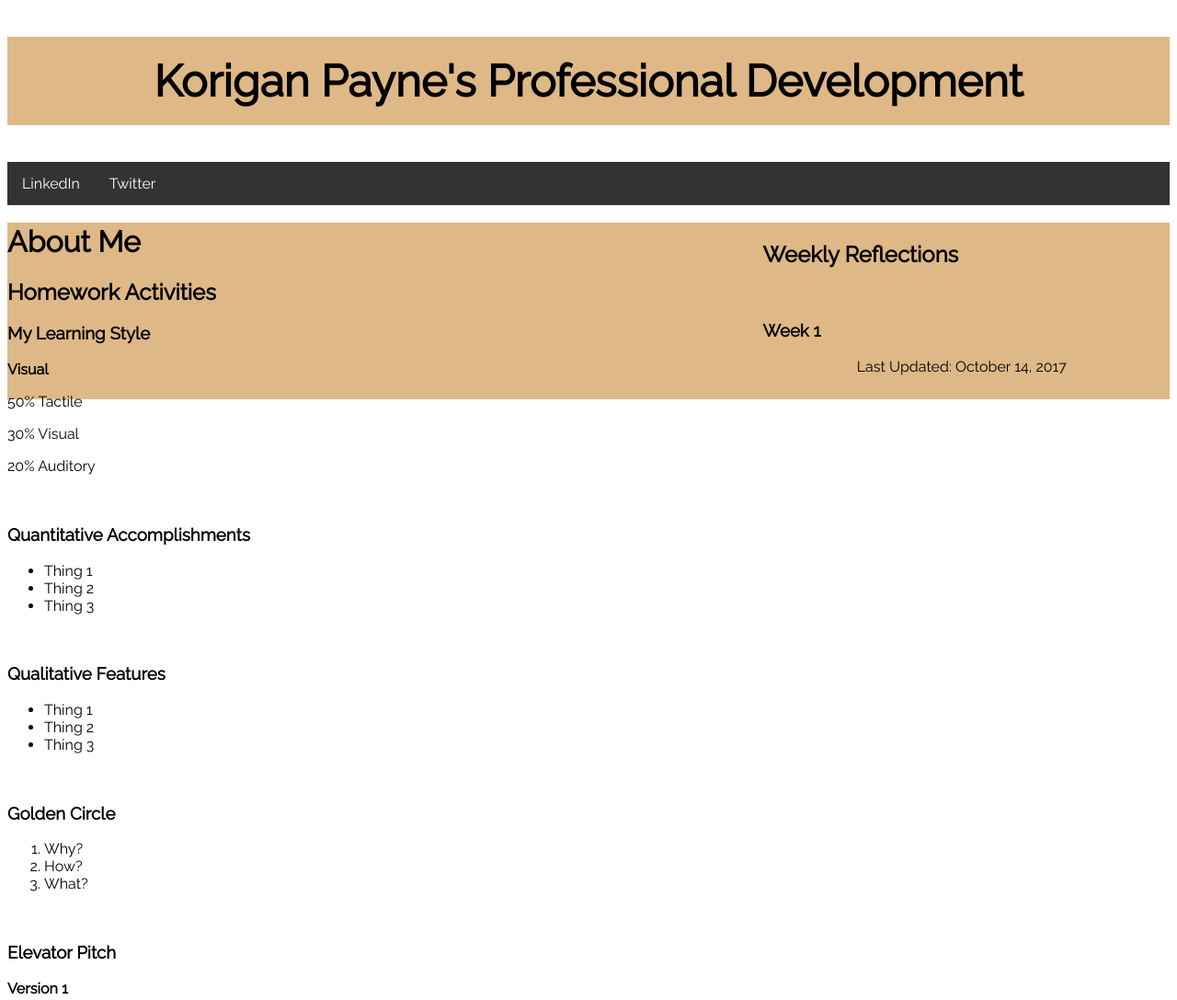
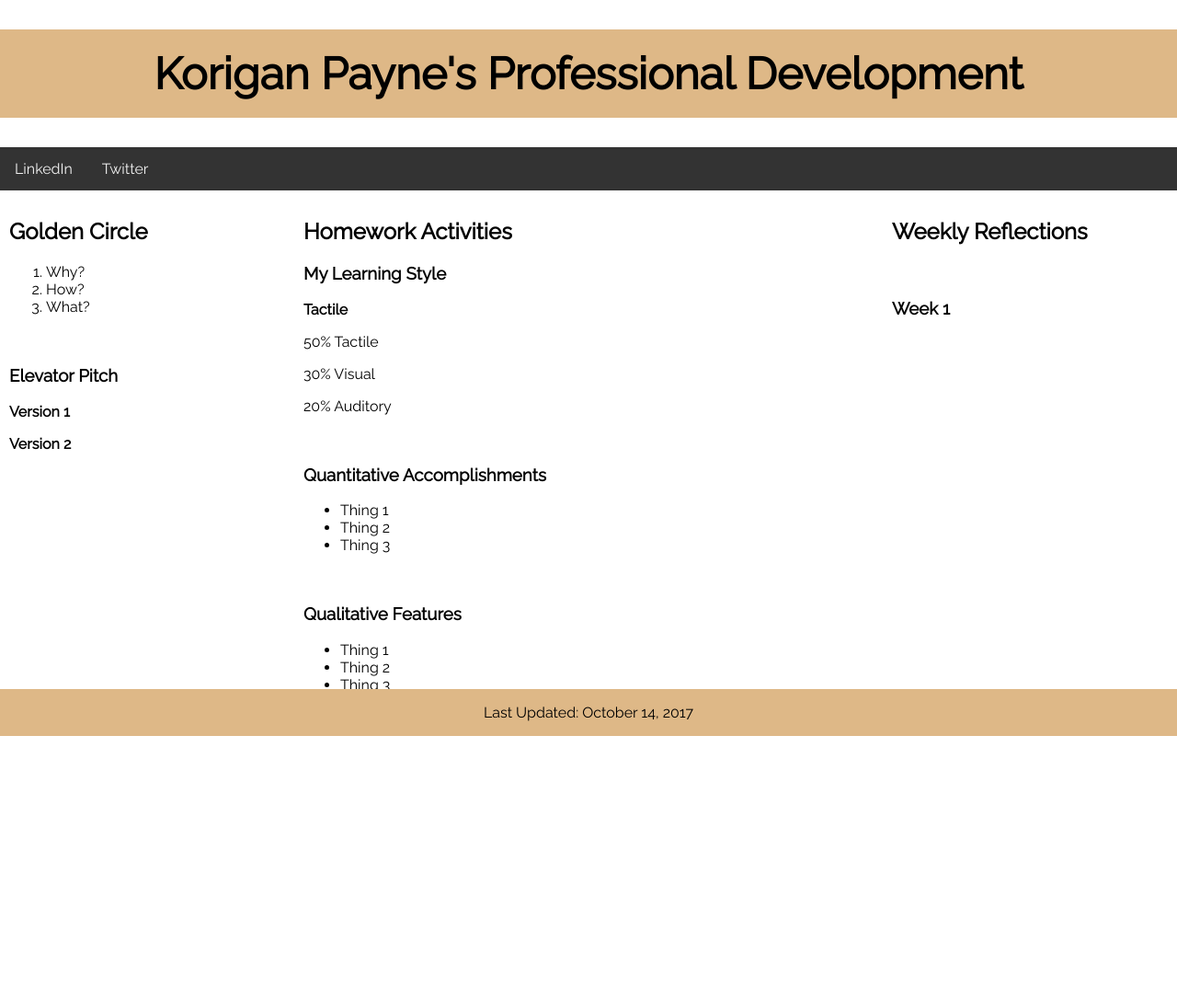
Before and after one commit to Koriganp/pro-dev-doc, a plain HTML site: page index.html in a window 1280 px wide. Shown: the top 1087 px of the page at 92% size. After the commit the page ends 800 px from the top, so only its background shows below. Drawn offline with Linux system fonts and the light colour scheme.

Commit message:
Corrected issues with style and layout

```diff
--- a/index.html
+++ b/index.html
@@ -8,23 +8,36 @@
 		<link href="styles/style.css" rel="stylesheet" type="text/css"/>
 		<link href="https://fonts.googleapis.com/css?family=Raleway" rel="stylesheet"/>
 	</head>
+
 	<body>
 		<header>
-			<nav>
 			<h1 class="header">Korigan Payne's Professional Development</h1>
-				<ul id="mediaLinks">
-					<li class="myLinks"><a href="https://www.linkedin.com/in/korigan-payne-0570066b" target="_blank">LinkedIn</a></li>
-					<li class="myLinks"><a href="https://twitter.com/Koriganp" target="_blank">Twitter</a></li>
-				</ul>
+			<nav class="topnav">
+				<a href="https://www.linkedin.com/in/korigan-payne-0570066b" target="_blank">LinkedIn</a>
+				<a href="https://twitter.com/Koriganp" target="_blank">Twitter</a>
 			</nav>
 		</header>
-		<main class="column">
-		<h1>About Me</h1>
+
+		<main>
 <!-- This is section is for all the professional development homework activities if I have any-->
-		<div class="homework">
+		<div class="column side">
+			<h2>Golden Circle</h2>
+			<ol>
+				<li>Why?</li>
+				<li>How?</li>
+				<li>What?</li>
+			</ol>
+				<br>
+			<h3>Elevator Pitch</h3>
+				<p><strong>Version 1</strong></p>
+
+				<p><strong>Version 2</strong></p>
+
+		</div>
+		<div class="column middle">
 			<h2>Homework Activities</h2>
 			<h3>My Learning Style</h3>
-			<p><strong>Visual</strong></p>
+				<p><strong>Tactile</strong></p>
 				<p>50% Tactile</p>
 				<p>30% Visual</p>
 				<p>20% Auditory</p>
@@ -42,28 +55,16 @@
 					<li>Thing 2</li>
 					<li>Thing 3</li>
 				</ul>
-			<br>
-			<h3>Golden Circle</h3>
-			<ol>
-				<li>Why?</li>
-				<li>How?</li>
-				<li>What?</li>
-			</ol>
-			<br>
-			<h3>Elevator Pitch</h3>
-			<p><strong>Version 1</strong></p>
+		</div>
 
-			<p><strong>Version 2</strong></p>
-
-		</div>
-		</main>
-		<br>
-		<aside class="column">
+		<div class="column side">
 			<h2>Weekly Reflections</h2>
 			<br>
 			<h3>Week 1</h3>
-		</aside>
-				<footer>
+		</div>
+		</main>
+
+		<footer class="footer">
 			<p>Last Updated: October 14, 2017</p>
 		</footer>
 	</body>
--- a/styles/style.css
+++ b/styles/style.css
@@ -5,6 +5,15 @@ html {
 	text-align: justify;
 }
 
+* {
+	box-sizing: border-box;
+}
+
+body {
+	margin: 0;
+}
+
+/*Style the header*/
 .header {
 	font-size: 3em;
 	background-color: burlywood;
@@ -12,54 +21,61 @@ html {
 	padding: 20px;
 }
 
-/*Navigation Bar style*/
-#mediaLinks {
-	list-style-type: none;
-	margin: 0;
-	padding: 0;
+/*Style the top navigation bar*/
+.topnav {
 	overflow: hidden;
 	background-color: #333;
 }
 
-.myLinks {
+.topnav a {
 	float: left;
-}
-
-.myLinks a {
 	display: block;
-	color: white;
+	color: #f2f2f2;
 	text-align: center;
 	padding: 14px 16px;
 	text-decoration: none;
 }
 
-/* Change the link black on hover*/
-.myLinks a:hover {
-	background-color: #111;
+.topnav a:hover {
+	background-color: #ddd;
+	color: black;
 }
 
-/*Create two columns that float next to each other*/
+
+/*Create three unequal columns that float next to each other*/
 .column {
 	float: left ;
+	padding: 10px;
 }
 
-main {
-	width: 65%
+.column.side {
+	width: 25%;
 }
 
-aside {
-	width: 35%;
+.column.middle {
+	width: 50%;
+}
+
+.row:after {
+	content: "";
+	display: table;
+	clear: both;
 }
 
 /*Responsive layout to stack on top of each other on smaller screens*/
 @media (max-width: 600px) {
-	.column {
+	.column.side, .column.middle {
 		width: 100%;
 	}
 }
 
-footer {
+.footer {
+	position: fixed;
+	left: 0;
+	bottom: 0;
+	width: 100%;
 	background-color: burlywood;
+	color: black;
 	text-align: center;
-	padding: 10px;
+
 }
```
Lines whose indentation alone changed are shown as unchanged.
